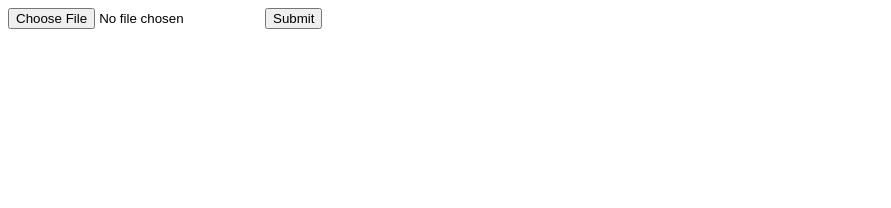
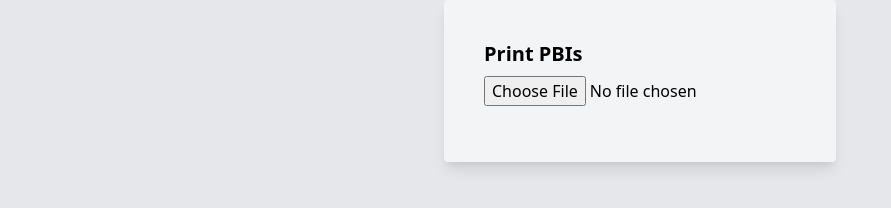
Before and after one commit to DDeme/print-pbi, a website: page index.html in a window 1280 px wide. Shown: the whole page, without its empty margins (0-891 px from the left). Drawn offline with nearby package versions, Linux system fonts and the light colour scheme.

Commit message:
ui styles with library, 3 files modified, 2 added

```diff
--- a/index.html
+++ b/index.html
@@ -1,8 +1,21 @@
-<div id="app"></div>
+<link href="https://unpkg.com/tailwindcss@^1.0/dist/tailwind.min.css" rel="stylesheet">
+
+
+<div id="app" class="bg-gray-200 min-h-screen">
+  <div class="flex flex-wrap">
+  <div class="ml-auto mr-auto bg-gray-100 rounded p-10 shadow-lg">
+    <h1 class="font-bold text-xl mb-2"> Print PBIs</h1>
+    <form>
+      <input type="file" name="selectedFile" id="file" >
+    </form>
+  </div>
+</div>
+
+
+</div>
 
 
 
-<form>
-  <input type="file" name="selectedFile" id="file">
-  <button>Submit</button>
-</form>
+
+<button >
+</button>
--- a/index.ts
+++ b/index.ts
@@ -2,9 +2,13 @@
 import './style.css';
 
 import {handleFileSelect} from './handleFileLoad'
+import { printView } from './printView'
 
 // Write TypeScript code!
 // const appDiv: HTMLElement = document.getElementById('app');
 // appDiv.innerHTML = `Select a file: `;
 
 document.getElementById('file').addEventListener('change', handleFileSelect, false);
+
+
+printView()
--- /dev/null
+++ b/printView.ts
@@ -0,0 +1,5 @@
+
+
+export const printView = (): void => {
+  // window.print()
+}
--- /dev/null
+++ b/renderPrintView.ts
@@ -0,0 +1,5 @@
+
+
+export const renderCards = () => {
+
+}
--- a/style.css
+++ b/style.css
@@ -1,3 +1,13 @@
 h1, h2 {
   font-family: Lato;
 }
+
+
+@media print {
+
+    @page {size: A4 landscape; }
+
+    /* use width if in portrait (use the smaller size to try
+       and prevent image from overflowing page... */
+    img { height: 90%; margin: 0; padding: 0; }
+}
```
